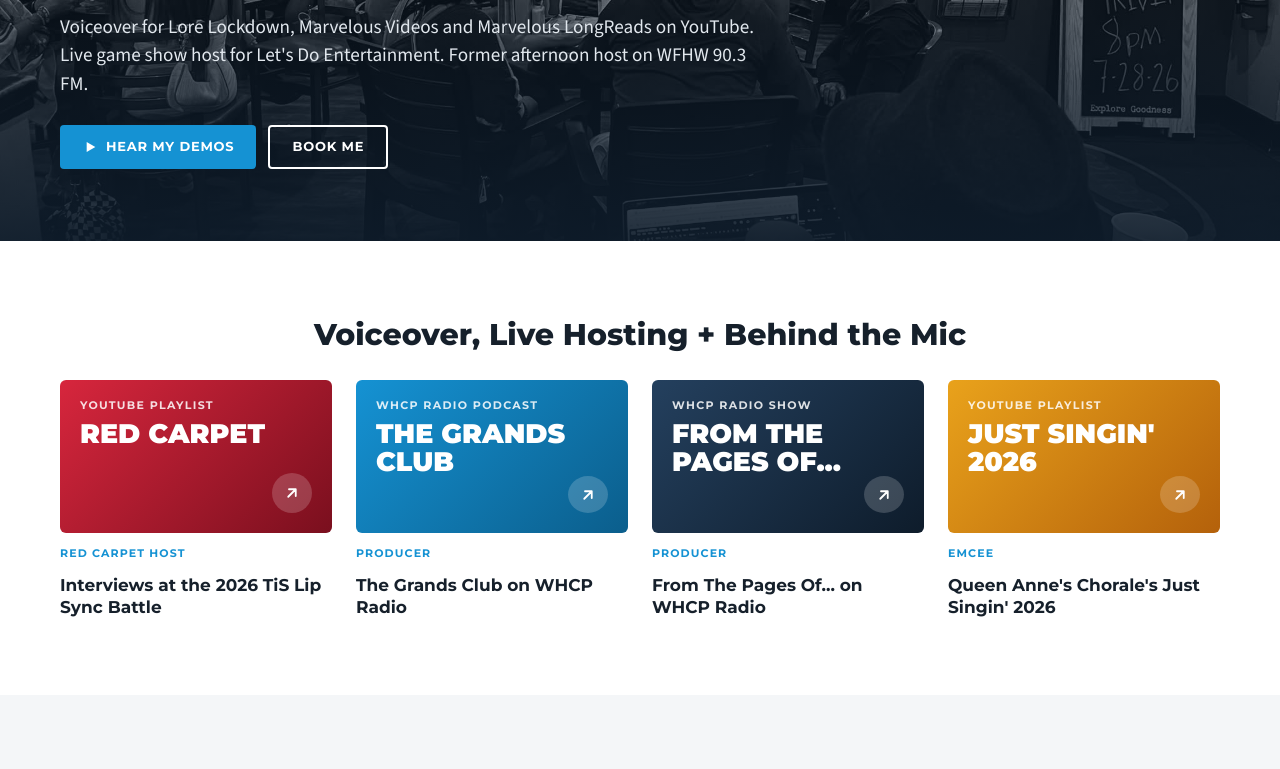
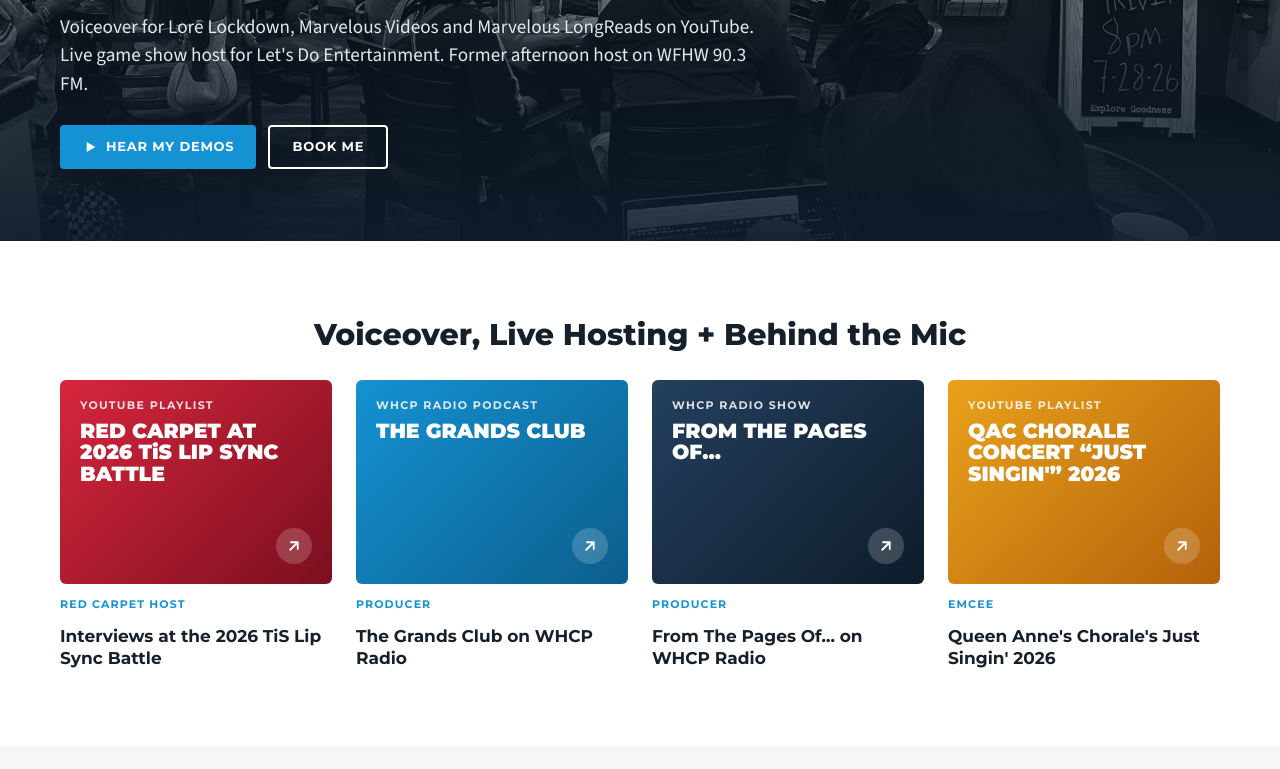
Before and after one commit to benbrunner86-max/emceebenjamin, a plain HTML site: page index.html in a window 1280 px wide. Shown: the part 498-1267 px from the top of the page. Drawn offline with nearby package versions, Linux system fonts and the light colour scheme.

Commit message:
Update promo tile titles for TiS Lip Sync Battle and QAC Chorale concert
Co-Authored-By: Claude Opus 5.5 <noreply@anthropic.com>
Claude-Session: https://claude.ai/code/session_01XF1mN9VkrMPP619t6Dr5C9

```diff
--- a/index.html
+++ b/index.html
@@ -177,9 +177,11 @@ header.open .menu-btn .x{display:block}
 @media (max-width:1000px){.promos{grid-template-columns:repeat(2,minmax(0,1fr))}}
 @media (max-width:520px){.promos{grid-template-columns:minmax(0,1fr)}}
 .art.tile{display:flex;flex-direction:column;justify-content:space-between;padding:20px;color:#fff}
-.art.tile .t{font-family:var(--head);font-weight:900;font-size:clamp(22px,2.1vw,28px);text-transform:uppercase;line-height:1.05}
+.promo .art.tile{aspect-ratio:4/3}
+@media (max-width:520px){.promo .art.tile{aspect-ratio:16/9}.art.tile .t{font-size:24px}}
+.art.tile .t{font-family:var(--head);font-weight:900;font-size:clamp(18px,1.6vw,22px);text-transform:uppercase;line-height:1.05}
 .art.tile .t small{display:block;font-weight:700;font-size:11px;letter-spacing:.12em;opacity:.85;margin-bottom:8px}
-.art.tile .go{align-self:flex-end;display:grid;place-items:center;width:40px;height:40px;border-radius:50%;background:rgba(255,255,255,.18)}
+.art.tile .go{align-self:flex-end;flex:none;display:grid;place-items:center;width:36px;height:36px;border-radius:50%;background:rgba(255,255,255,.18)}
 .promo:hover .art.tile .go{background:#fff;color:var(--ink)}
 .promo .art.red{background:linear-gradient(135deg,#D7263D,#7A0F1E)}
 .promo .art.blue{background:linear-gradient(135deg,var(--blue),#0B5E8C)}
@@ -357,7 +359,7 @@ footer .soc a:hover{color:#fff}
       <h2 class="lead-h" id="promo-title">Voiceover, Live Hosting + Behind the Mic</h2>
       <div class="promos">
         <a class="promo" href="https://www.youtube.com/playlist?list=PLPmaF1XW-x90aG-5e1J8K2cJqSxAsOQy8" target="_blank" rel="noopener">
-          <div class="art tile red"><span class="t"><small>YouTube playlist</small>Red carpet</span><span class="go"><svg width="18" height="18" viewBox="0 0 24 24" fill="none" stroke="currentColor" stroke-width="2.4" stroke-linecap="round" stroke-linejoin="round" aria-hidden="true"><path d="M7 17 17 7M8 7h9v9"/></svg></span></div>
+          <div class="art tile red"><span class="t"><small>YouTube playlist</small>Red carpet at 2026 <span style="text-transform:none">TiS</span> Lip Sync Battle</span><span class="go"><svg width="18" height="18" viewBox="0 0 24 24" fill="none" stroke="currentColor" stroke-width="2.4" stroke-linecap="round" stroke-linejoin="round" aria-hidden="true"><path d="M7 17 17 7M8 7h9v9"/></svg></span></div>
           <span class="lbl">Red carpet host</span>
           <b>Interviews at the 2026 TiS Lip Sync Battle</b>
         </a>
@@ -372,7 +374,7 @@ footer .soc a:hover{color:#fff}
           <b>From The Pages Of... on WHCP Radio</b>
         </a>
         <a class="promo" href="https://www.youtube.com/watch?v=ezRijfrHI68&amp;list=PLAzjpjXtw93w" target="_blank" rel="noopener">
-          <div class="art tile gold"><span class="t"><small>YouTube playlist</small>Just Singin' 2026</span><span class="go"><svg width="18" height="18" viewBox="0 0 24 24" fill="none" stroke="currentColor" stroke-width="2.4" stroke-linecap="round" stroke-linejoin="round" aria-hidden="true"><path d="M7 17 17 7M8 7h9v9"/></svg></span></div>
+          <div class="art tile gold"><span class="t"><small>YouTube playlist</small>QAC Chorale Concert &ldquo;Just Singin'&rdquo; 2026</span><span class="go"><svg width="18" height="18" viewBox="0 0 24 24" fill="none" stroke="currentColor" stroke-width="2.4" stroke-linecap="round" stroke-linejoin="round" aria-hidden="true"><path d="M7 17 17 7M8 7h9v9"/></svg></span></div>
           <span class="lbl">Emcee</span>
           <b>Queen Anne's Chorale's Just Singin' 2026</b>
         </a>
```
